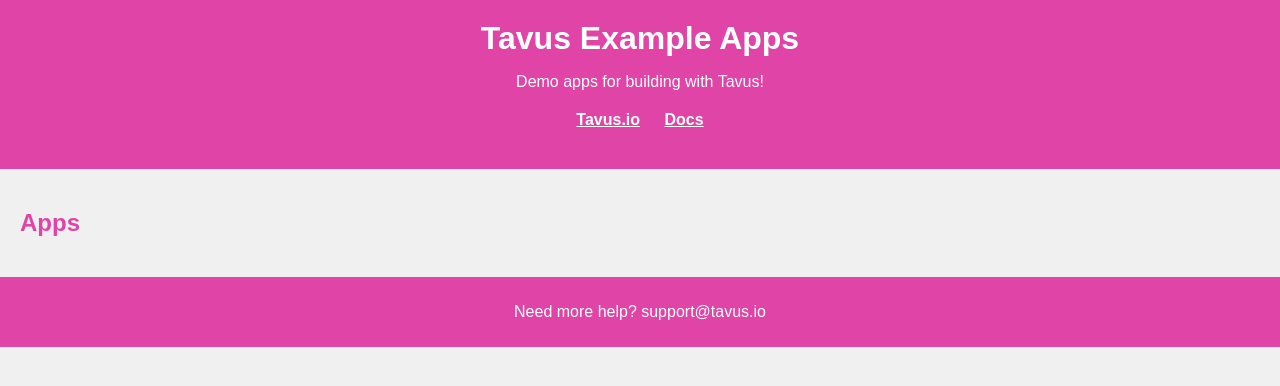
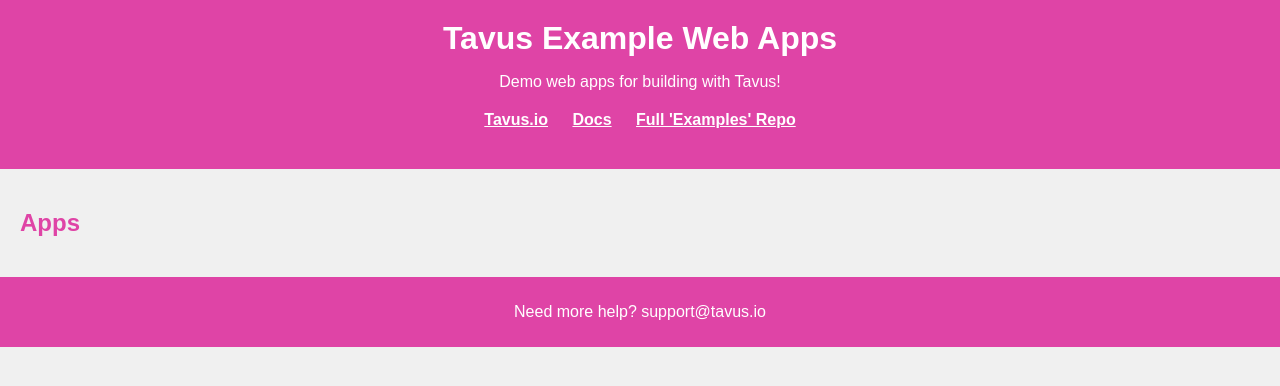
Before and after one commit to andy-tavus/examples, a website: page index.html in a window 1280 px wide. Drawn offline with Linux system fonts and the light colour scheme; no server answers.

Commit message:
Update index.html

```diff
--- a/index.html
+++ b/index.html
@@ -8,12 +8,13 @@
 </head>
 <body>
     <header>
-        <h1>Tavus Example Apps</h1>
-        <p>Demo apps for building with Tavus!</p>
+        <h1>Tavus Example Web Apps</h1>
+        <p>Demo web apps for building with Tavus!</p>
         <nav>
             <ul>
                 <li><a href="https://tavus.io" target="_blank">Tavus.io</a></li>
                 <li><a href="https://docs.tavus.io" target="_blank">Docs</a></li>
+                <li><a href="https://github.com/Tavus-Engineering/tavus-examples" target="_blank">Full 'Examples' Repo</a></li>
             </ul>
         </nav>
     </header>
```
